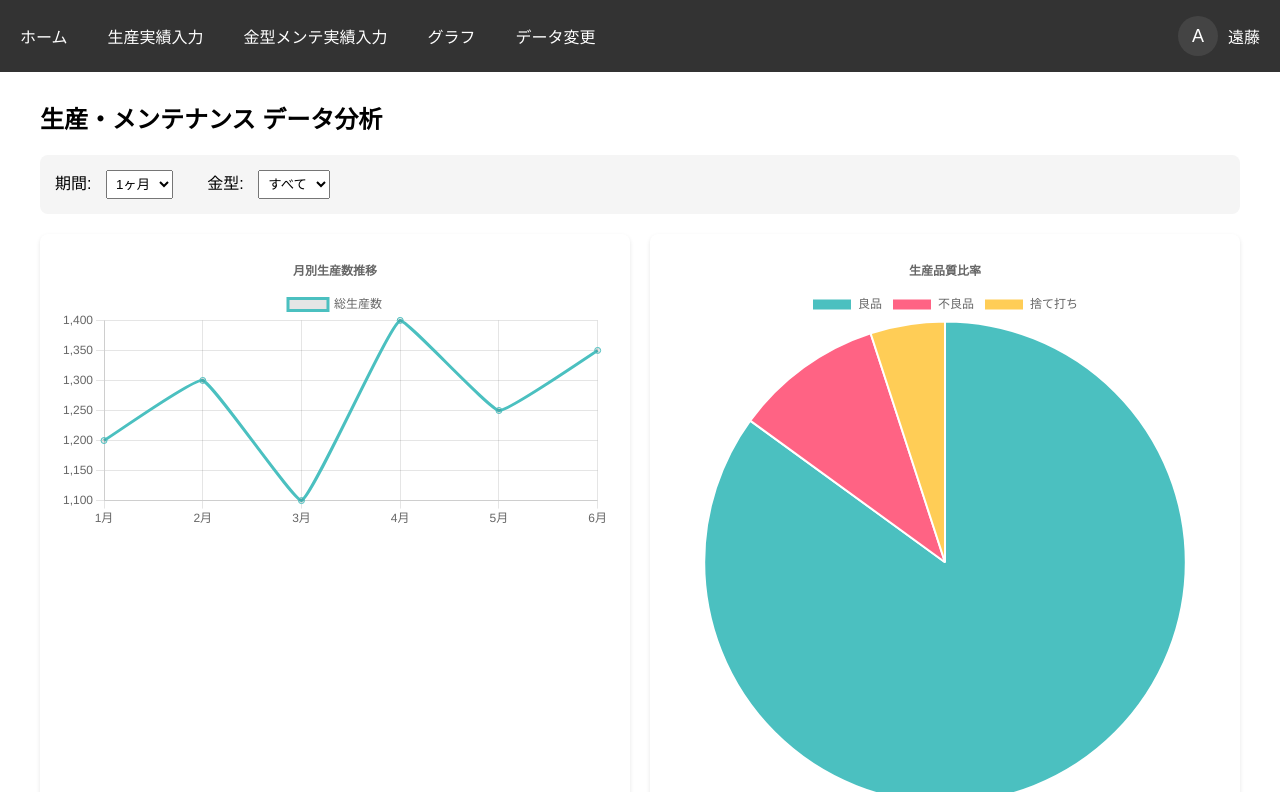
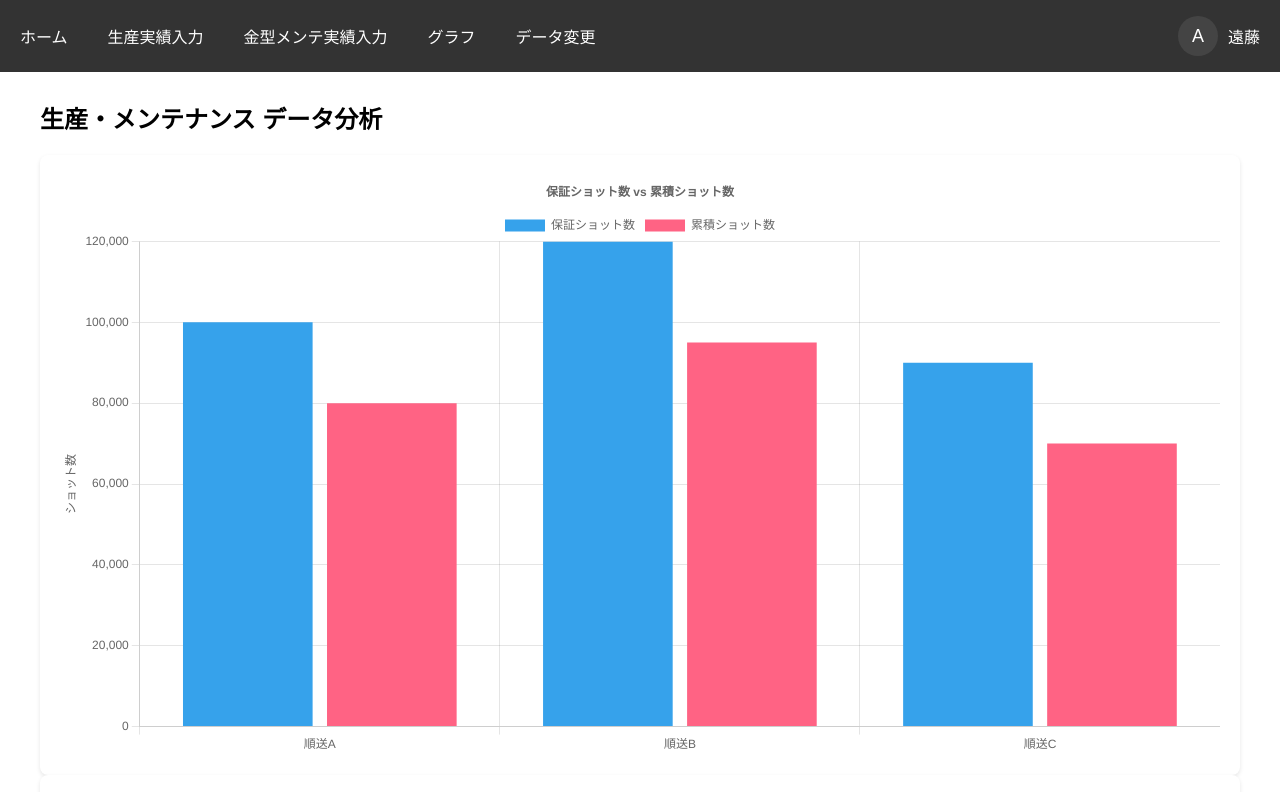
Before and after one commit to EndoMotoki/kanagata_mock, a plain HTML site: page index.html in a window 1280 px wide. Shown: the top 792 px of the page. Drawn offline with nearby package versions, Linux system fonts and the light colour scheme.

Commit message:
累積ショット数のグラフを追加

```diff
--- a/index.html
+++ b/index.html
@@ -126,6 +126,13 @@
 
 <div class="content">
     <h2>生産・メンテナンス データ分析</h2>
+
+    <div class="graph-box">
+        <canvas id="shotComparisonChart"></canvas>
+    </div>
+    <div class="graph-box">
+        <canvas id="maintenanceShotChart"></canvas>
+    </div>
 
     <div class="controls">
         <div class="control-group">
@@ -286,6 +293,87 @@
         // 各グラフを更新する処理を実装
         // 実際のデータはAPIやデータベースから取得する
     }
+
+    const shotComparisonChart = new Chart(
+        document.getElementById('shotComparisonChart'),
+        {
+            type: 'bar',
+            data: {
+                labels: ['順送A', '順送B', '順送C'],
+                datasets: [
+                    {
+                        label: '保証ショット数',
+                        data: [100000, 120000, 90000],
+                        backgroundColor: 'rgb(54, 162, 235)'
+                    },
+                    {
+                        label: '累積ショット数',
+                        data: [80000, 95000, 70000],
+                        backgroundColor: 'rgb(255, 99, 132)'
+                    }
+                ]
+            },
+            options: {
+                responsive: true,
+                plugins: {
+                    title: {
+                        display: true,
+                        text: '保証ショット数 vs 累積ショット数'
+                    }
+                },
+                scales: {
+                    y: {
+                        beginAtZero: true,
+                        title: {
+                            display: true,
+                            text: 'ショット数'
+                        }
+                    }
+                }
+            }
+        }
+    );
+
+    // メンテナンスショット比較グラフ
+    const maintenanceShotChart = new Chart(
+        document.getElementById('maintenanceShotChart'),
+        {
+            type: 'bar',
+            data: {
+                labels: ['順送A', '順送B', '順送C'],
+                datasets: [
+                    {
+                        label: '定期メンテショット数',
+                        data: [50000, 55000, 45000],
+                        backgroundColor: 'rgb(153, 102, 255)'
+                    },
+                    {
+                        label: 'メンテ後ショット数',
+                        data: [30000, 35000, 25000],
+                        backgroundColor: 'rgb(255, 205, 86)'
+                    }
+                ]
+            },
+            options: {
+                responsive: true,
+                plugins: {
+                    title: {
+                        display: true,
+                        text: '定期メンテショット vs メンテ後ショット数'
+                    }
+                },
+                scales: {
+                    y: {
+                        beginAtZero: true,
+                        title: {
+                            display: true,
+                            text: 'ショット数'
+                        }
+                    }
+                }
+            }
+        }
+    );
 </script>
 </body>
 </html>
```
